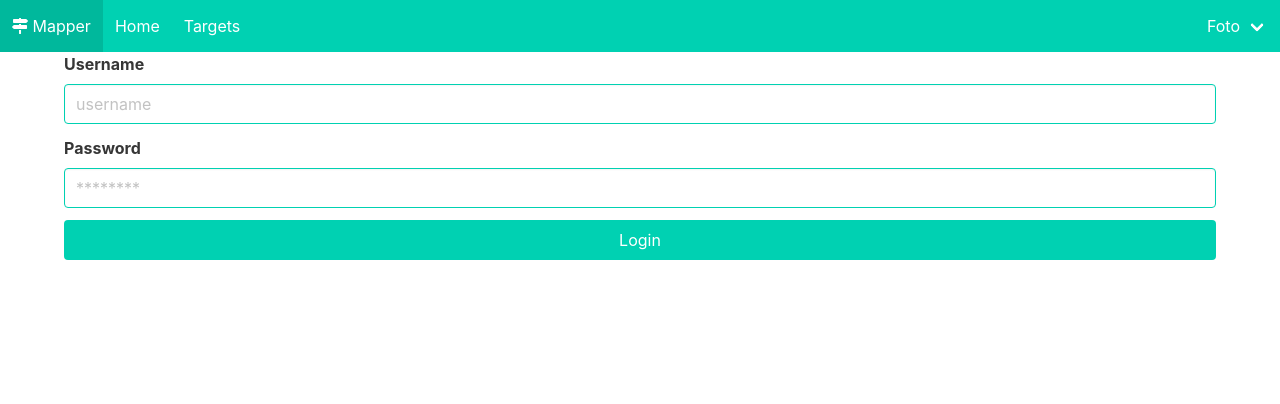
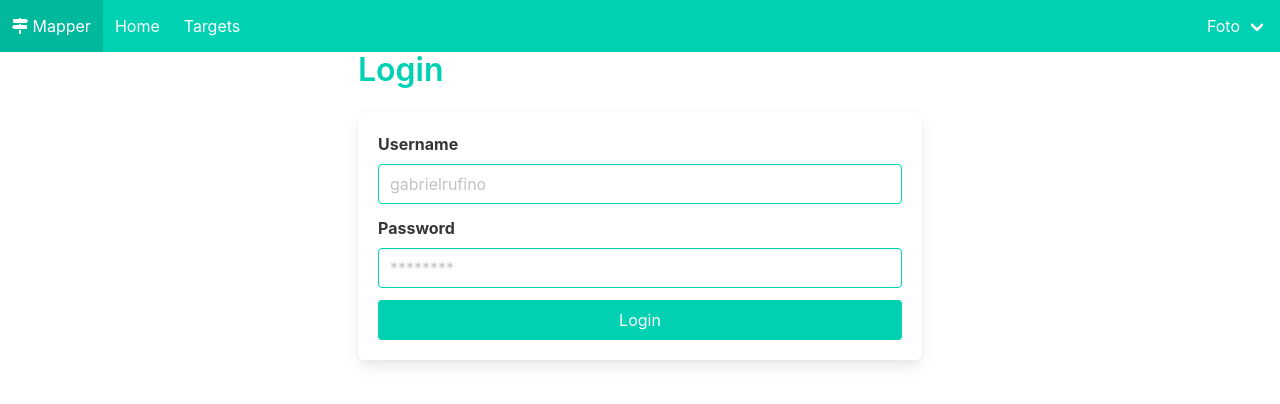
Before and after one commit to gabrielrufino/mapper-client, a Vue app: page /#/login in a window 1280 px wide. Shown: the top 404 px of the page. Built offline with nearby package versions, Linux system fonts and the light colour scheme; what vue-resource would draw is missing.

Commit message:
upgrade in the design

```diff
--- a/src/pages/Login.vue
+++ b/src/pages/Login.vue
@@ -1,11 +1,17 @@
 <template>
   <div>
 
+
+    <div class="columns is-mobile">
+      <div class="column column is-half is-offset-one-quarter">
+        <h1 class="title has-text-primary">Login</h1>
+
+        <div class="box">
           <form>
             <div class="field">
               <label class="label">Username</label>
               <div class="control">
-          <input class="input is-primary" type="text" placeholder="username" v-model="username">
+                <input class="input is-primary" type="text" placeholder="gabrielrufino" v-model="username">
               </div>
             </div>
 
@@ -18,6 +24,9 @@
 
             <button class="button is-fullwidth is-primary">Login</button>
           </form>
+        </div>
+      </div>
+    </div>
 
   </div>
 </template>
```
Lines whose indentation alone changed are shown as unchanged.
